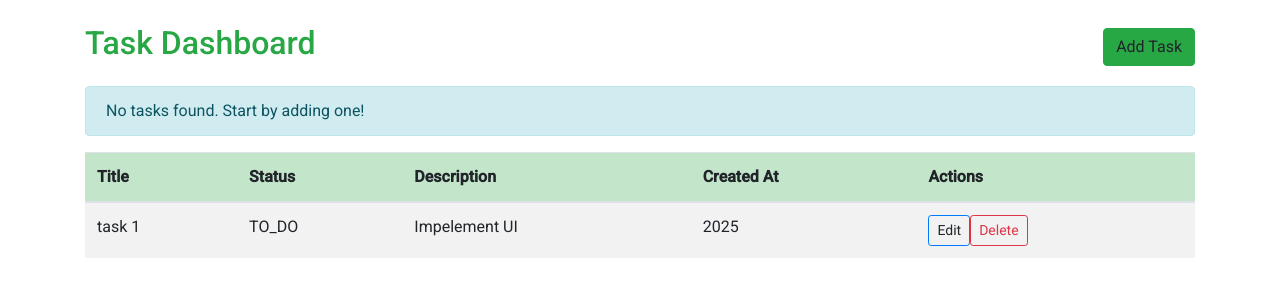
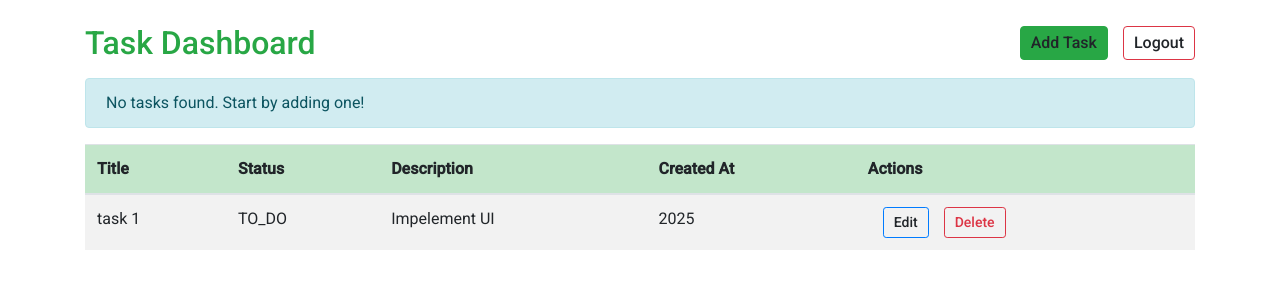
Before and after one commit to chamuda-arangalla/task-manager-treinetic, an Angular app in the folder frontend/: page /dashboard in a window 1280 px wide. Shown: the top 300 px of the page. Built offline with nearby package versions, Linux system fonts and the light colour scheme.

Commit message:
Add btn styles.

```diff
--- a/frontend/src/app/pages/dashboard/dashboard.component.css
+++ b/frontend/src/app/pages/dashboard/dashboard.component.css
@@ -0,0 +1,5 @@
+.btn {
+    padding: 4px 10px;
+    font-weight: 500;
+    margin-left: 15px;
+  }
--- a/frontend/src/app/pages/dashboard/dashboard.component.html
+++ b/frontend/src/app/pages/dashboard/dashboard.component.html
@@ -1,10 +1,14 @@
 <div class="container mt-4">
     <div class="d-flex justify-content-between align-items-center mb-3">
-      <h2 class="fw-bold text-success">Task Dashboard</h2>
-      <a class="btn btn-success">
-        <i class="bi bi-plus-circle"></i> Add Task
-      </a>
-    </div>
+        <h2 class="fw-bold text-success mb-0">Task Dashboard</h2>
+
+        <div class="d-flex align-items-center gap-5">
+            <a routerLink="/tasks/new" class="btn btn-success me-2">Add Task</a>
+            <a class="btn btn-outline-danger">Logout</a>
+        </div>
+
+      </div>
+
 
     <div class="alert alert-info">
       No tasks found. Start by adding one!
```
